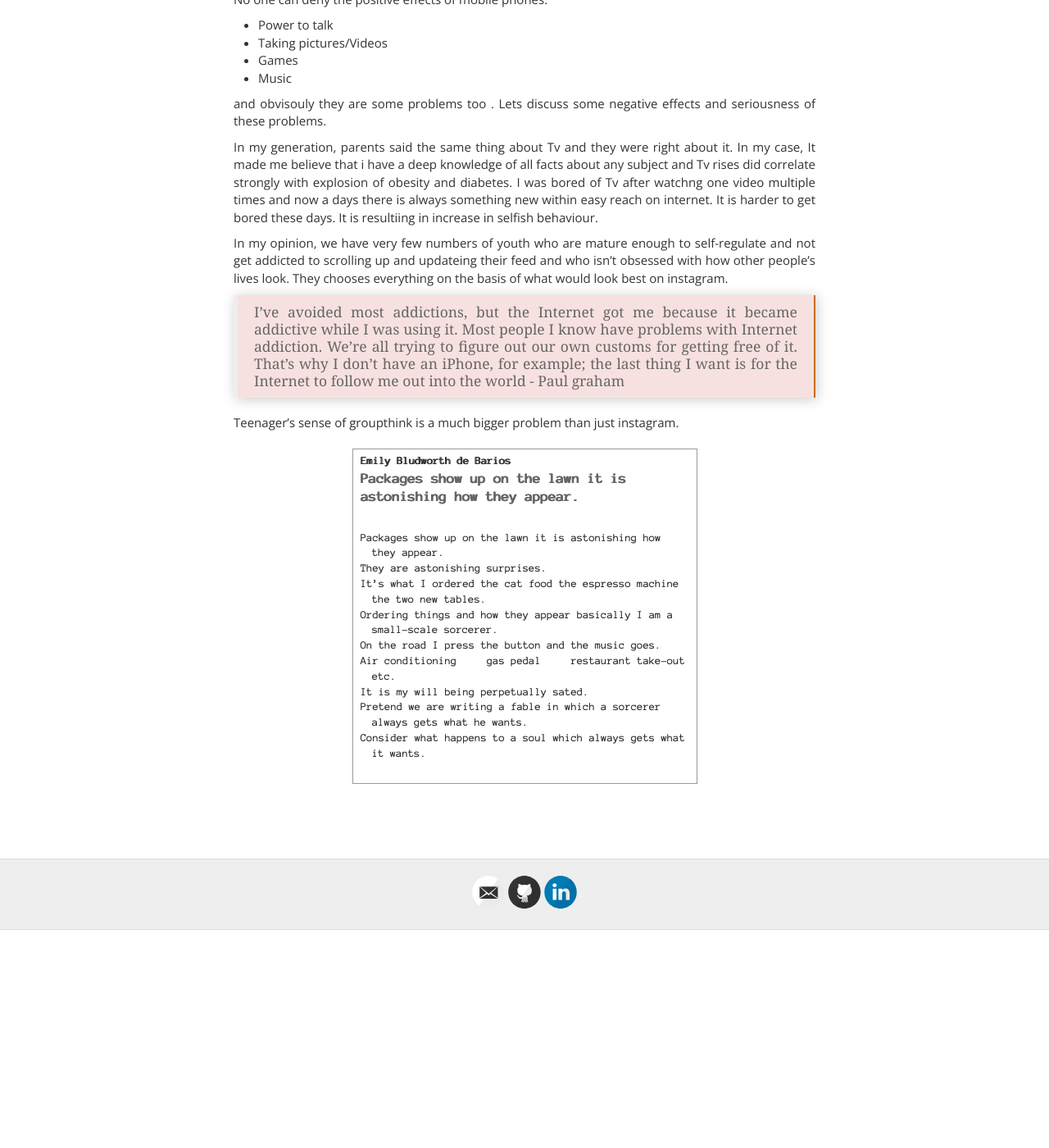
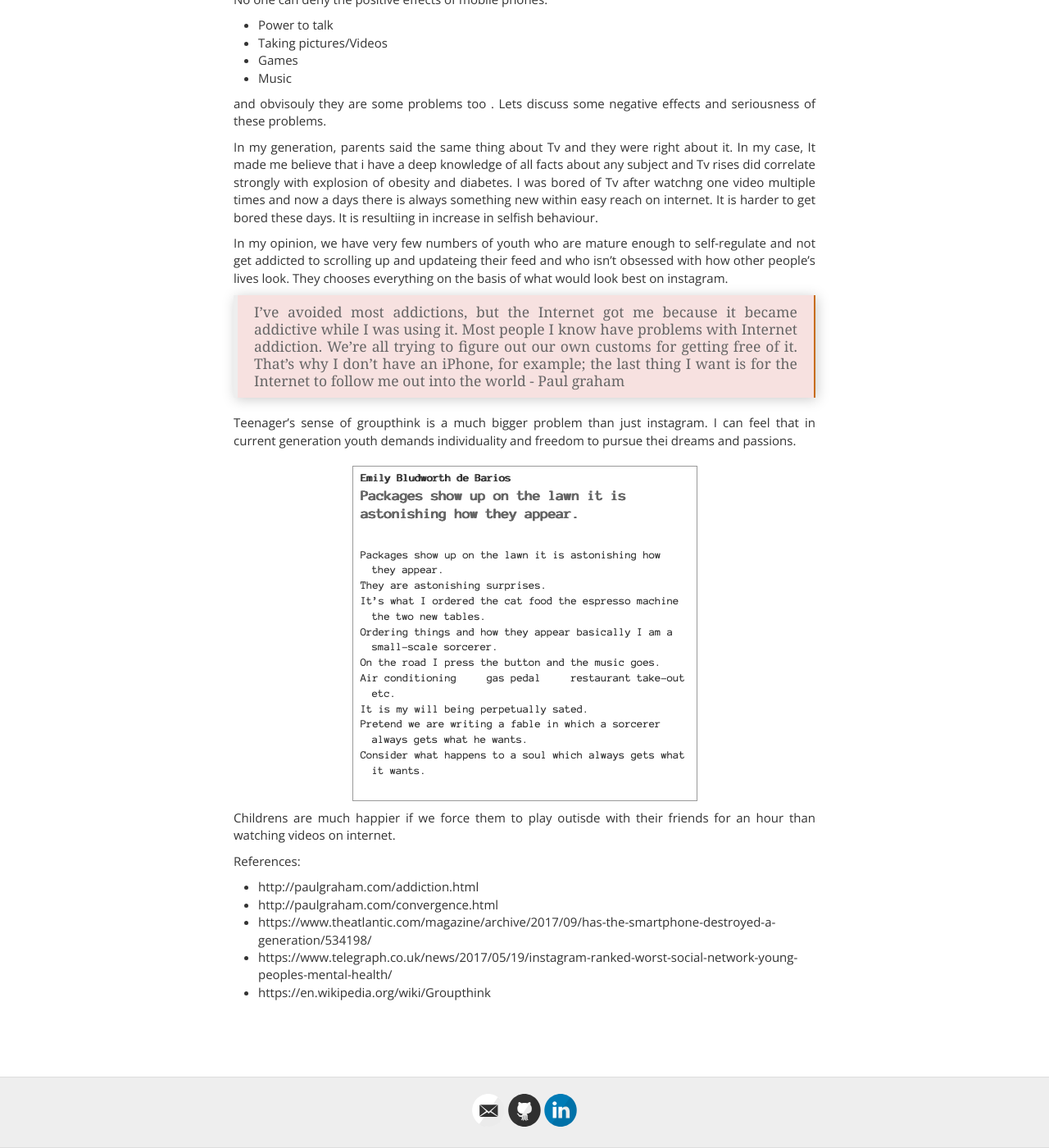
Before and after one commit to summii/summii.github.io, a Jekyll site: the page built from _posts/2019-03-23-smart-phones.md, in a window 1280 px wide and 1400 px high, scrolled down 563 px. Shown: the whole window at 82% size. Built offline with Jekyll 4.4.1, drawn with Linux system fonts in a browser that asks for light colours; nearby versions of some CDN libraries; comment, search, counter and statistics services are not loaded; before the commit the page ends 1697 px from its top, so only the background shows below that.

Commit message:
minor changes

```diff
--- a/_posts/2019-03-23-smart-phones.md
+++ b/_posts/2019-03-23-smart-phones.md
@@ -22,8 +22,18 @@ In my opinion, we have very few numbers of youth who are mature enough to self-r
 
 >I've avoided most addictions, but the Internet got me because it became addictive while I was using it. Most people I know have problems with Internet addiction. We're all trying to figure out our own customs for getting free of it. That's why I don't have an iPhone, for example; the last thing I want is for the Internet to follow me out into the world - Paul graham
 
-Teenager's sense of groupthink is a much bigger problem than just instagram.
+Teenager's sense of groupthink is a much bigger problem than just instagram. I can feel that in current generation youth demands individuality and freedom to pursue thei dreams and passions.
 
 
 
 ![alt text](/images/text123.jpg)
+
+Childrens are much happier if we force them to play outisde with their friends for an hour than watching videos on internet.
+
+
+References:
+- http://paulgraham.com/addiction.html
+- http://paulgraham.com/convergence.html
+- https://www.theatlantic.com/magazine/archive/2017/09/has-the-smartphone-destroyed-a-generation/534198/
+- https://www.telegraph.co.uk/news/2017/05/19/instagram-ranked-worst-social-network-young-peoples-mental-health/
+- https://en.wikipedia.org/wiki/Groupthink
```
